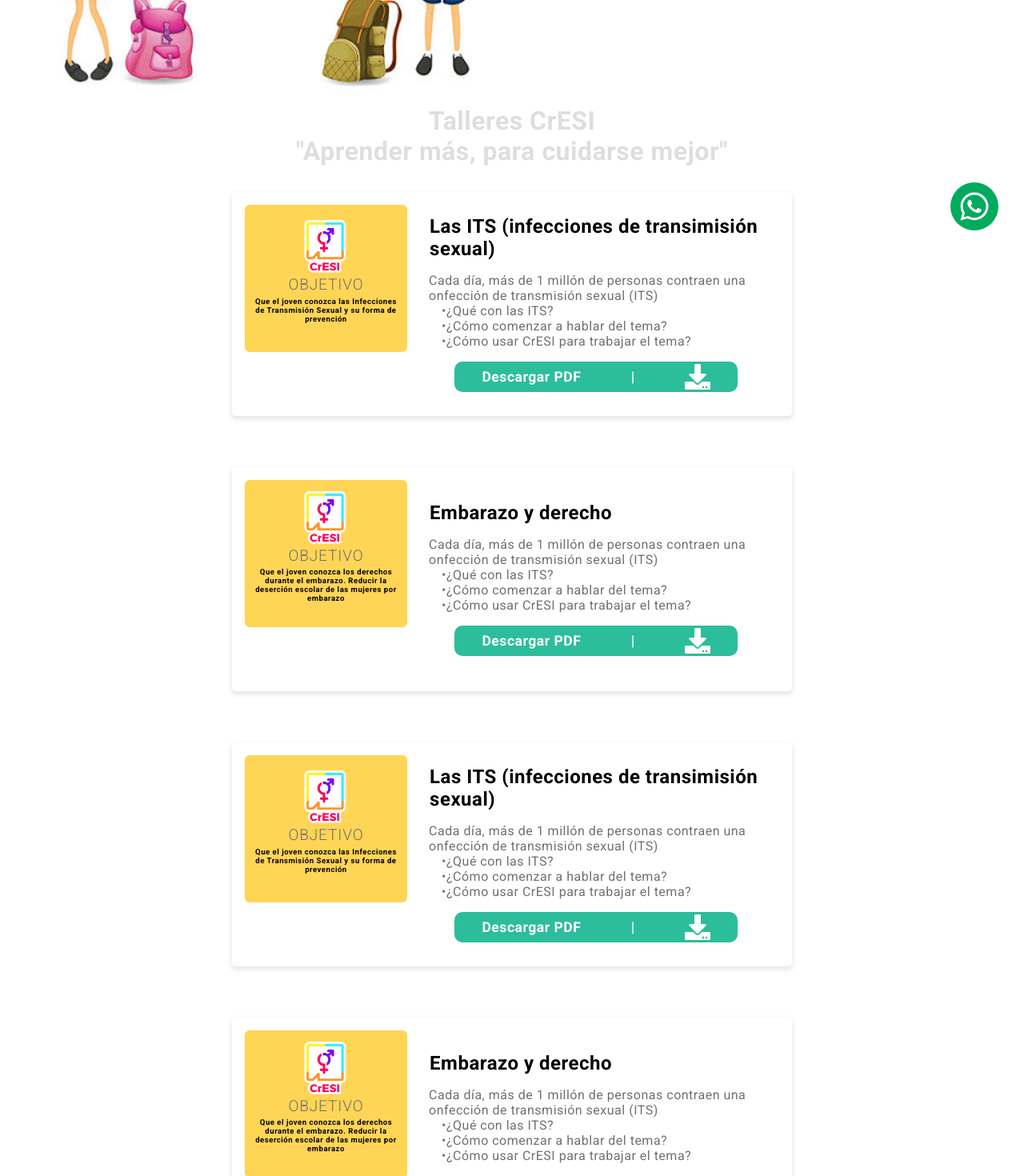
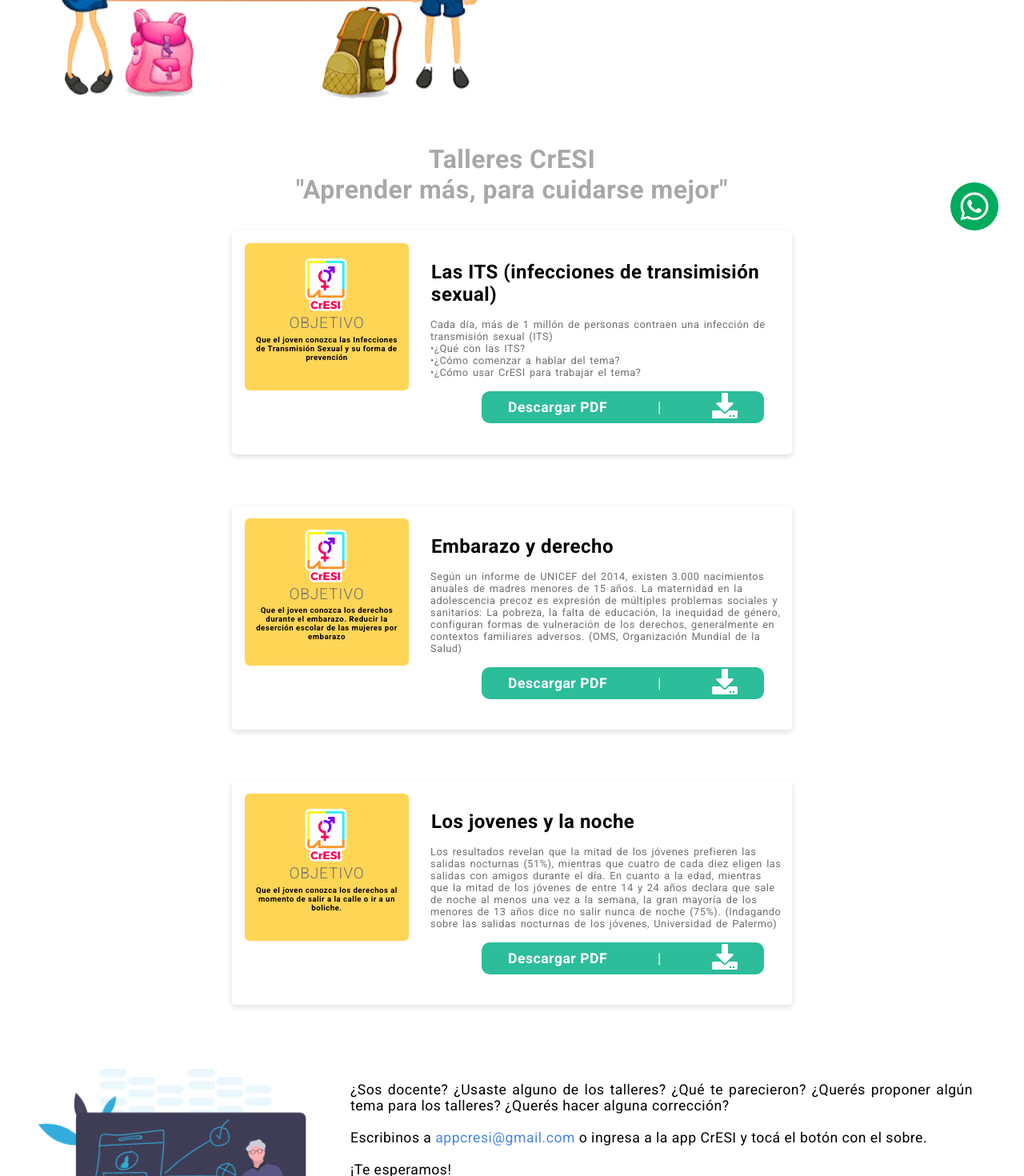
Before and after one commit to PiaAchigar/Proyecto-CrESI, a React (Create React App) app: page /recursos in a window 1280 px wide. Shown: the part 480-1950 px from the top of the page at 80% size. Built offline with nearby package versions, Linux system fonts and the light colour scheme.

Commit message:
Arreglos Recursos

```diff
--- a/src/components/Card/Card.js
+++ b/src/components/Card/Card.js
@@ -6,7 +6,7 @@ import { FaDownload } from "react-icons/fa"
 
 
 const Card = (props) => {
-  console.log(props)
+
   return (
     <div>
       <div className="container1">
@@ -18,8 +18,8 @@ const Card = (props) => {
         <p>{props.objetivo}</p>
       </div>
       <div className="card-download">
-        <FaDownload className="download" size="2rem" color="#2cbd9b"/>
-        <h2>Descargar PDF</h2>
+      <a href={props.descarga}><FaDownload className="download" size="2rem" color="#2cbd9b"/></a>
+        <h2><a className="a-mobile" href={props.descarga}>Descargar PDF</a></h2>
       </div>
       </div>
     </div>
@@ -32,17 +32,13 @@ const Card = (props) => {
     </div>
     <div className="textos">
     <h1>{props.titulo}</h1>
-    <p>Cada día, más de 1 millón de personas contraen una onfección de transmisión sexual (ITS)<br/>
-    <p className="items">
-    •¿Qué con las ITS?<br/>
-    •¿Cómo comenzar a hablar del tema?<br/>
-    •¿Cómo usar CrESI para trabajar el tema?<br/>
-    </p>
-    </p>
-    {/* <p>{props.informacion}</p> */}
+    <p>{props.informacion}</p>
+    <p>{props.informacion2}</p>
+    <p>{props.informacion3}</p>
+    <p>{props.informacion4}</p>
     <div className="card-download">
-      <FaDownload className="download" size="2rem" />
-      <h2>Descargar PDF</h2>
+      <a href={props.descarga} className="download"><FaDownload className="download" size="2rem" /></a>
+      <h2><a href={props.descarga}>Descargar PDF</a></h2>
       <h2>|</h2>
     </div>
     </div>
--- a/src/components/Card/Card.scss
+++ b/src/components/Card/Card.scss
@@ -1,4 +1,24 @@
 @use "../../sass/colors";
+a {
+  color: colors.$blanco;
+  ::after {
+    color: colors.$blanco;
+  }
+  ::before {
+    color: colors.$blanco;
+  }
+}
+
+.a-mobile {
+  color: colors.$gris-oscuro;
+  ::after {
+    color: colors.$gris-oscuro;
+  }
+  ::before {
+    color: colors.$gris-oscuro;
+  }
+}
+
 .container2 {
   display: none;
 }
@@ -125,8 +145,8 @@
       border-radius: 10px;
       background-color: colors.$verde;
       margin-top: 1rem;
-      margin-left: 2rem;
-      padding: .2rem;
+      margin-left: 4rem;
+      padding: .1rem;
       h2 {
         color: colors.$blanco;
         order: 1;
@@ -143,9 +163,12 @@
       }
     }
     .textos {
+      width: 100%;
       padding: .7rem;
       p {
         text-align: start;
+        font-size: .8rem;
+        word-spacing: 0.1rem;
       }
       .items {
         padding-left: 1rem;
--- a/src/components/Recursos/Recursos.scss
+++ b/src/components/Recursos/Recursos.scss
@@ -1,4 +1,15 @@
 @use "../../sass/colors";
+
+.a-mail {
+  color: #4887DF;
+  ::after {
+    color: #4887DF;
+  }
+  ::before {
+    color: #4887DF;
+  }
+}
+
 .recursos-tablet {
   display: none;
 }
@@ -22,7 +33,7 @@
   background: transparent;
 
   h1 {
-    color: colors.$subtitulos;
+    color: colors.$gris-medio;
     margin: 2rem;
   }
 
@@ -48,7 +59,7 @@
   background: transparent;
 
   h1 {
-    color: colors.$subtitulos;
+    color: colors.$gris-medio;
     margin: 2rem;
   }
 
@@ -88,6 +99,7 @@
   }
 
   .recursos-tablet {
+  margin-top: 3rem;
   text-align: center;
   background: transparent;
   display: flex;
@@ -95,19 +107,22 @@
   flex-direction: column;
 
   h1 {
-    color: colors.$subtitulos;
+    color: colors.$gris-medio;
   }
   .h1-recursos-tablet {
     order: -1;
-    align-self: flex-end;
-    color: colors.$subtitulos;
-    margin: 2rem;
+    align-self: center;
+    color: colors.$gris-medio;
+    margin-top: 2rem;
+    margin-left: 370px;
   }
   p {
     order: 1;
     width: 40%;
     margin: 2rem;
     text-align: justify;
+    padding-top: 25px;
+
   }
   .imagen-recursos-tablet {
     align-self: flex-start;
@@ -123,7 +138,7 @@
   }
   .img-texto {
     display: flex;
-
+    margin-bottom: 2rem;
   }
   }
 
@@ -134,7 +149,7 @@
     margin: 3rem;
 
     h1 {
-      color: colors.$subtitulos;
+      color: colors.$gris-medio;
       margin: 2rem;
     }
 
@@ -175,8 +190,11 @@
 
   .h1-recursos-desktop {
     display: block;
-    font-size: 3rem;
+    font-size: 3.4rem;
+    font-weight: 600;
     margin-bottom: 3rem;
+    color: colors.$gris-medio;
+
   }
 
   .recursos {
@@ -196,12 +214,16 @@
   flex-direction: column;
 
   h1 {
-    color: colors.$subtitulos;
+    color: colors.$gris-medio;
+    margin-top: 5rem;
+    margin-bottom: 2rem;
+    font-size: 3rem;
   }
+
   .h1-recursos-tablet {
     order: -1;
     align-self: flex-end;
-    color: colors.$subtitulos;
+    color: colors.$gris-medio;
     margin: 2rem;
   }
   p {
@@ -225,6 +247,7 @@
   }
   .img-texto {
     display: flex;
+    margin-top: 6rem;
 
   }
   }
@@ -236,7 +259,7 @@
     margin: 3rem;
 
     h1 {
-      color: colors.$subtitulos;
+      color: colors.$gris-medio;
       margin: 2rem;
     }
 
--- a/src/components/Recursos/RecursosComponente.js
+++ b/src/components/Recursos/RecursosComponente.js
@@ -1,7 +1,7 @@
 import React from 'react';
 import '../Recursos/Recursos.scss';
 import Card from "../../components/Card/Card";
-import recursosDidacticos from "../../assets/img/recursos-didacticos.jpg";
+import recursosDidacticos from "../../assets/img/recursos-didacticos.png";
 import recursosIlustracion from "../../assets/img/recursos-ilustracion.png";
 import { Link } from 'react-router-dom';
 
@@ -10,30 +10,32 @@ import { Link } from 'react-router-dom';
 const objetivo1 = {
   titulo: "Las ITS (infecciones de transimisión sexual)",
   objetivo: "Que el joven conozca las Infecciones de Transmisión Sexual y su forma de prevención",
-  informacion: "Cada día, más de 1 millón de personas contraen una onfección de transmisión sexual (ITS) \n  •¿Qué con las ITS? •¿Cómo comenzar a hablar del tema? •¿Cómo usar CrESI para trabajar el tema?"
+  informacion: "Cada día, más de 1 millón de personas contraen una infección de transmisión sexual (ITS)",
+  informacion2: "•¿Qué con las ITS?",
+  informacion3: "•¿Cómo comenzar a hablar del tema?",
+  informacion4: "•¿Cómo usar CrESI para trabajar el tema?",
+  descarga: "https://drive.google.com/file/d/19A7L-qm2n9XobA43J_RcOGNnUkScSPul/view"
 }
 
 const objetivo2 = {
   titulo: "Embarazo y derecho",
   objetivo: "Que el joven conozca los derechos durante el embarazo. Reducir la deserción escolar de las mujeres por embarazo",
-  informacion: "Segun un informe de UNICEF del 2014, existen '3000 nacimientos anuales de madres menores de 15 años. La maternidad en la adolescencia precoz es expresion de multiples problemas sociales y sanitarios: La"
+  informacion: "Según un informe de UNICEF del 2014, existen 3.000 nacimientos anuales de madres menores de 15 años. La maternidad en la adolescencia precoz es expresión de múltiples problemas sociales y sanitarios: La pobreza, la falta de educación, la inequidad de género, configuran formas de vulneración de los derechos, generalmente en contextos familiares adversos. (OMS, Organización Mundial de la Salud)",
+  descarga: "https://drive.google.com/file/d/1FFz0R5volpeSgwwppMtyHEAIiHc0TGdx/view"
 }
 
 const objetivo3 = {
-  titulo: "Las ITS (infecciones de transimisión sexual)",
-  objetivo: "Que el joven conozca las Infecciones de Transmisión Sexual y su forma de prevención"
-}
-
-const objetivo4 = {
-  titulo: "Embarazo y derecho",
-  objetivo: "Que el joven conozca los derechos durante el embarazo. Reducir la deserción escolar de las mujeres por embarazo"
+  titulo: "Los jovenes y la noche",
+  objetivo: "Que el joven conozca los derechos al momento de salir a la calle o ir a un boliche.",
+  informacion: "Los resultados revelan que la mitad de los jóvenes prefieren las salidas nocturnas (51%), mientras que cuatro de cada diez eligen las salidas con amigos durante el día. En cuanto a la edad, mientras que la mitad de los jóvenes de entre 14 y 24 años declara que sale de noche al menos una vez a la semana, la gran mayoría de los menores de 13 años dice no salir nunca de noche (75%). (Indagando sobre las salidas nocturnas de los jóvenes, Universidad de Palermo)",
+  descarga: "https://drive.google.com/file/d/10UPEt0dQk5HWWZfCsAoDRLscMSrPfkBL/view"
 }
 
 const RecursosComponente = () => {
 
   const Mailto = ({ subject = '', body = '', children }) => {
     let params = subject || body ? '?' : '';
-    return <a href={`mailto:${'appcresi@gmail.com'}${params}`}>{children}</a>;
+    return <a className="a-mail" href={`mailto:${'appcresi@gmail.com'}${params}`}>{children}</a>;
   };
 
   return (
@@ -51,7 +53,7 @@ const RecursosComponente = () => {
           <img className="imagen-recursos-tablet" src={recursosDidacticos} alt="Niño con pizarra" />
 
           <p className="p-chico-tablet">
-          <h1 className="h1-recursos-desktop">Sumemos contenidos</h1>
+          <span className="h1-recursos-desktop">Sumemos contenidos</span>
           Una de las caractiristas mas importantes de CrESI es que <b>una vez que se descarga puede ser usada sin conexion a internet.</b>
           Esta cualidad hace que pueda ser usada en todas las escuelas como recurso didactico para trabajar la Educacion Sexual Integral.<br/><br/>
           <b>Puede ser utilizada tanto al comienzo de una clase como actividad exploratoria para ver qué sabe y qué no los alumnos, o para evaluar los contenidos.</b>
@@ -63,12 +65,10 @@ const RecursosComponente = () => {
         </div>
 
         <div className="cards">
-          <Card titulo={objetivo1.titulo} objetivo={objetivo1.objetivo} informacion={objetivo1.informacion} />
-          <Card titulo={objetivo2.titulo} objetivo={objetivo2.objetivo} informacion={objetivo2.informacion} />
-          <Card titulo={objetivo3.titulo} objetivo={objetivo3.objetivo} informacion={objetivo1.informacion} />
-          <Card titulo={objetivo4.titulo} objetivo={objetivo4.objetivo} informacion={objetivo1.informacion}/>
+          <Card titulo={objetivo1.titulo} objetivo={objetivo1.objetivo} informacion={objetivo1.informacion} informacion2={objetivo1.informacion2} informacion3={objetivo1.informacion3} informacion4={objetivo1.informacion4} descarga={objetivo1.descarga} />
+          <Card titulo={objetivo2.titulo} objetivo={objetivo2.objetivo} informacion={objetivo2.informacion} descarga={objetivo2.descarga} />
+          <Card titulo={objetivo3.titulo} objetivo={objetivo3.objetivo} informacion={objetivo3.informacion} descarga={objetivo3.descarga} />
         </div>
-
 
         <div className="recursos-final">
           <img src={recursosIlustracion} alt="Hombre con pizarra" />
```
Also changed, not shown: src/assets/img/recursos-didacticos.png (added).
